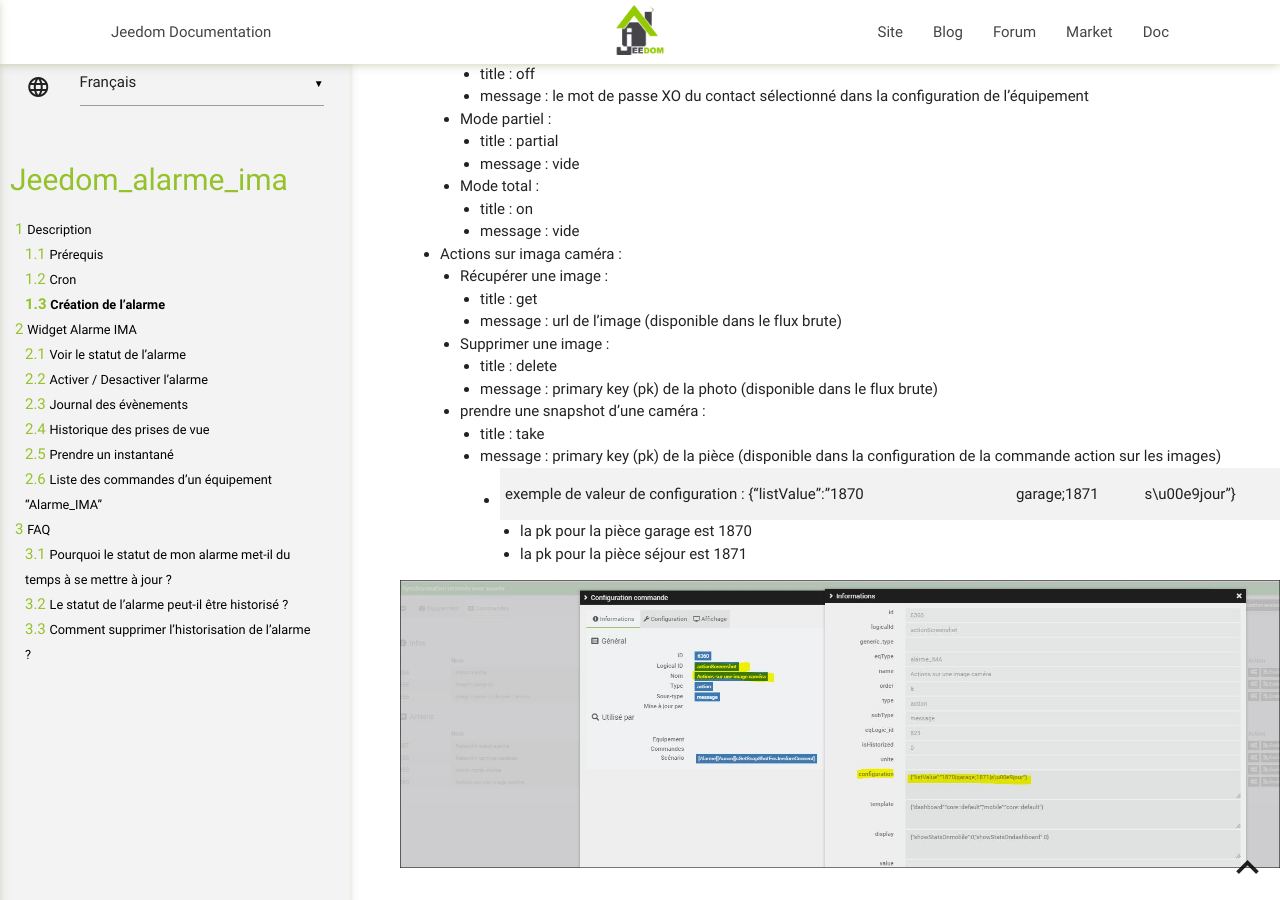
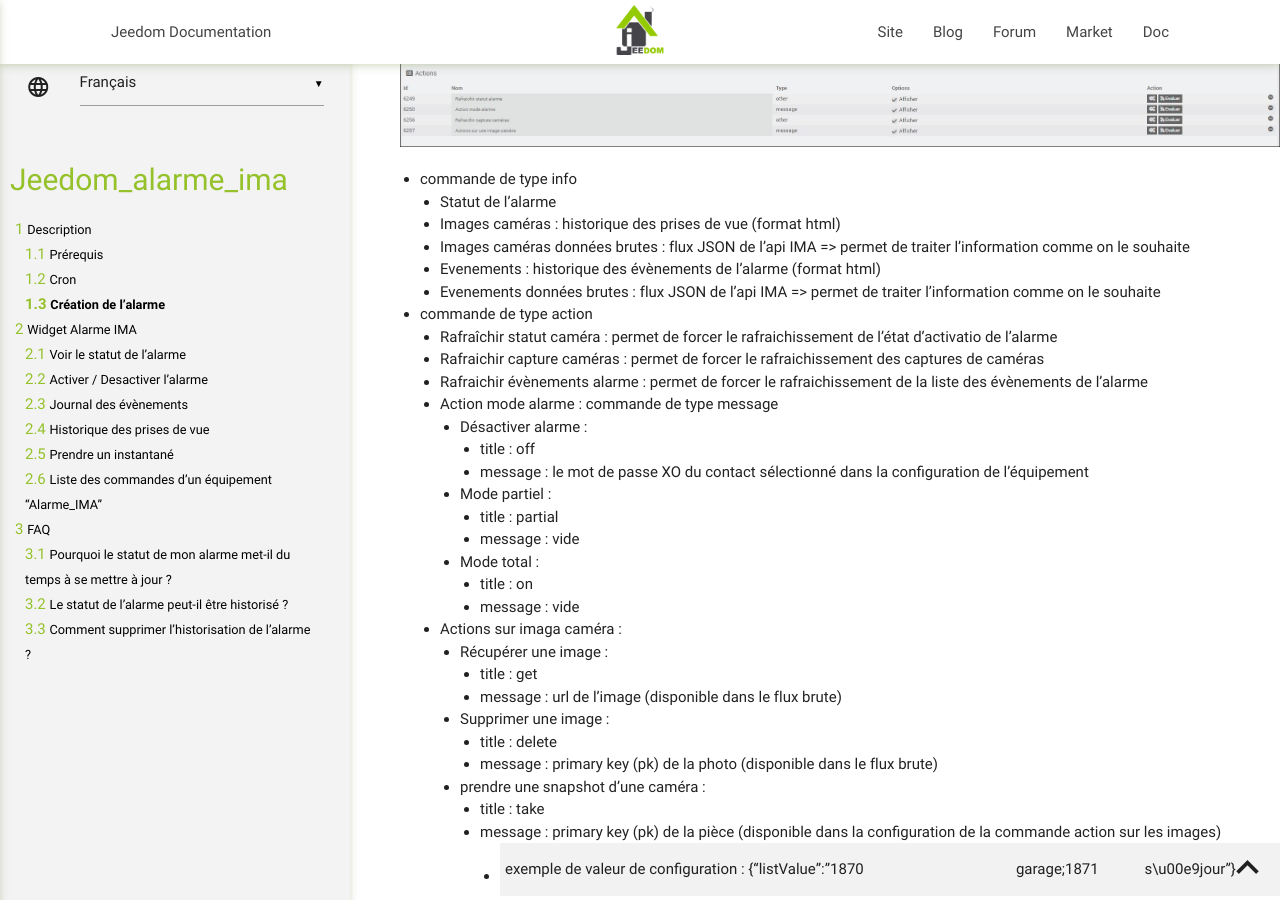
Before and after one commit to lplancke/jeedom_alarme_IMA, a Jekyll site: the page built from docs/fr_FR/index.md, in a window 1280 px wide and 900 px high, scrolled down 5470 px. Built offline with Jekyll 4.4.1, drawn with Linux system fonts in a browser that asks for light colours; our own code applies the rules of GitHub Pages for plain Markdown files; some of the changed text lies outside the part shown.

Commit message:
Update index.md

```diff
--- a/docs/fr_FR/index.md
+++ b/docs/fr_FR/index.md
@@ -9,6 +9,7 @@ Ce plugin permet  :
 - visionner les prises de photos
 - supprimer les prises de photos
 - prendre des snapshots via les cameras IMA
+- consulter la liste des évènements de l'alarme
 
 
 Prérequis
@@ -126,9 +127,13 @@ Liste des commandes d'un équipement "Alarme_IMA"
 	* Statut de l'alarme
 	* Images caméras : historique des prises de vue (format html)
 	* Images caméras données brutes : flux JSON de l'api IMA => permet de traiter l'information comme on le souhaite
+	* Evenements : historique des évènements de l'alarme (format html)
+	* Evenements données brutes  : flux JSON de l'api IMA => permet de traiter l'information comme on le souhaite
 
  * commande de type action
 	* Rafraîchir statut caméra : permet de forcer le rafraichissement de l'état d'activatio de l'alarme
+	* Rafraichir capture caméras : permet de forcer le rafraichissement des captures de caméras
+	* Rafraichir évènements alarme : permet de forcer le rafraichissement de la liste des évènements de l'alarme
 	* Action mode alarme : commande de type message
 		* Désactiver alarme :
 			* title : off
```
Also changed, not shown: other parts of docs/fr_FR/index.md (+1 -1 lines).
